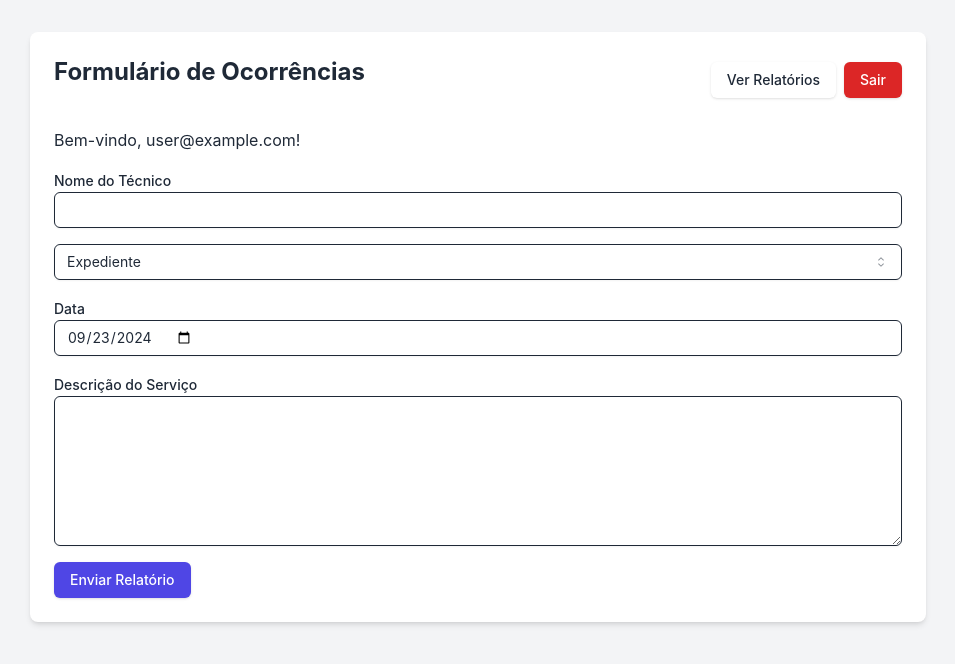
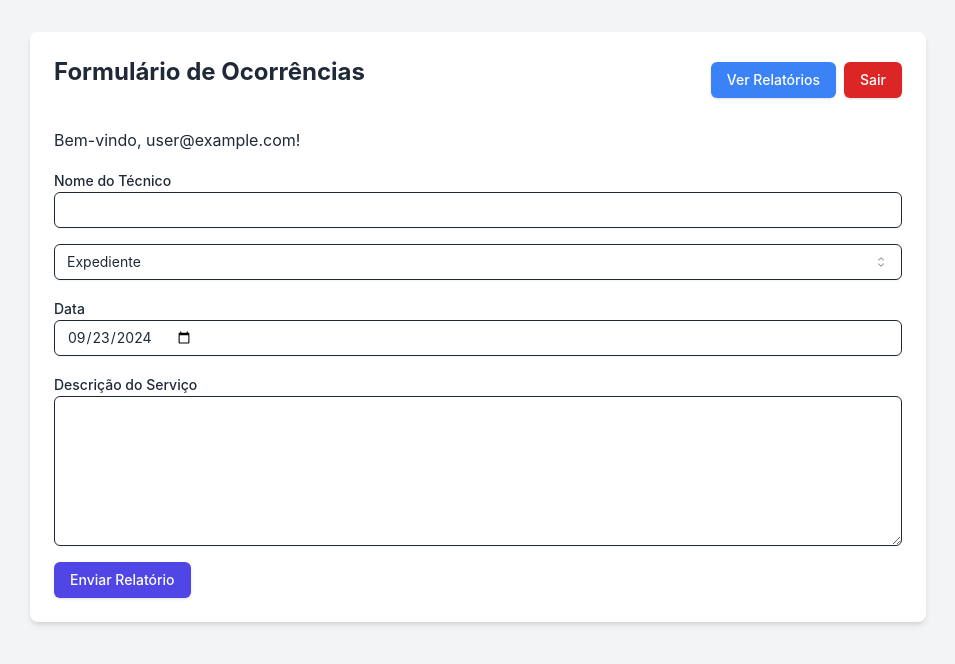
Before and after one commit to canutoilberto/passagem-servico, a Next.js app: page /dashboard in a window 1280 px wide. Shown: the top 664 px of the page, without its empty margins (162-1117 px from the left). Built offline with nearby package versions, Linux system fonts and the light colour scheme; no server answers; sample sign-in values are in the browser's storage.

Commit message:
[Fix] CSS fixies in DashboarPage

```diff
--- a/app/dashboard/page.tsx
+++ b/app/dashboard/page.tsx
@@ -67,7 +67,7 @@ export default function DashboardPage() {
           <div className="flex flex-col sm:flex-row space-y-2 sm:space-y-0 sm:space-x-2 w-full sm:w-auto">
             <Button
               onClick={() => router.push("/reports")}
-              className="w-full sm:w-auto"
+              className="w-full text-white bg-blue-500 hover:bg-blue-600 sm:w-auto "
             >
               Ver Relatórios
             </Button>
@@ -96,7 +96,7 @@ export default function DashboardPage() {
                 <SelectValue placeholder="Expediente" />
               </SelectTrigger>
               <SelectContent>
-                <SelectGroup>
+                <SelectGroup className="bg-white text-gray-900">
                   <SelectLabel>Horário de Trabalho</SelectLabel>
                   <SelectItem value="05:00 - 14:00">05:00 - 14:00</SelectItem>
                   <SelectItem value="08:00 - 18:00">08:00 - 18:00</SelectItem>
```
